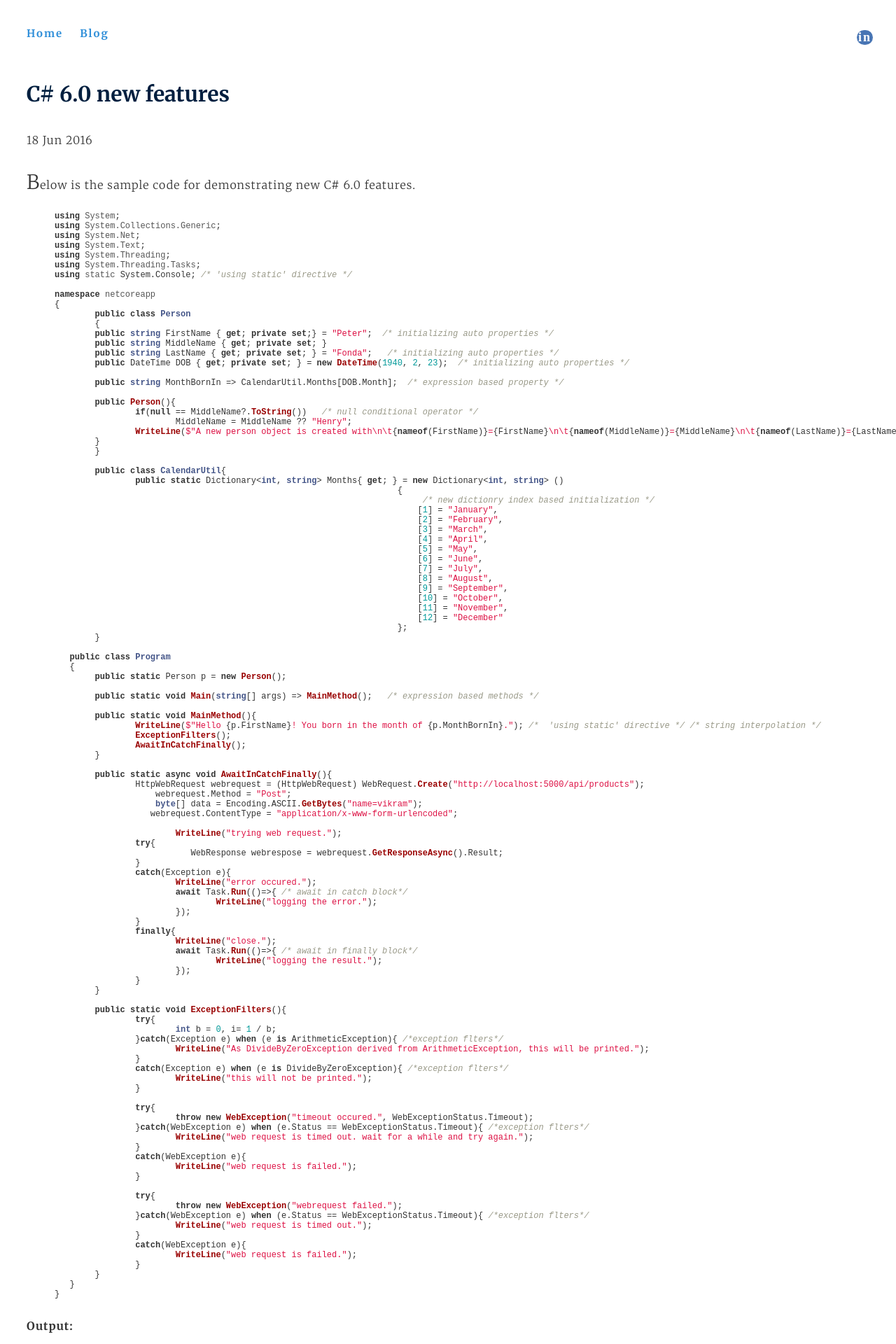
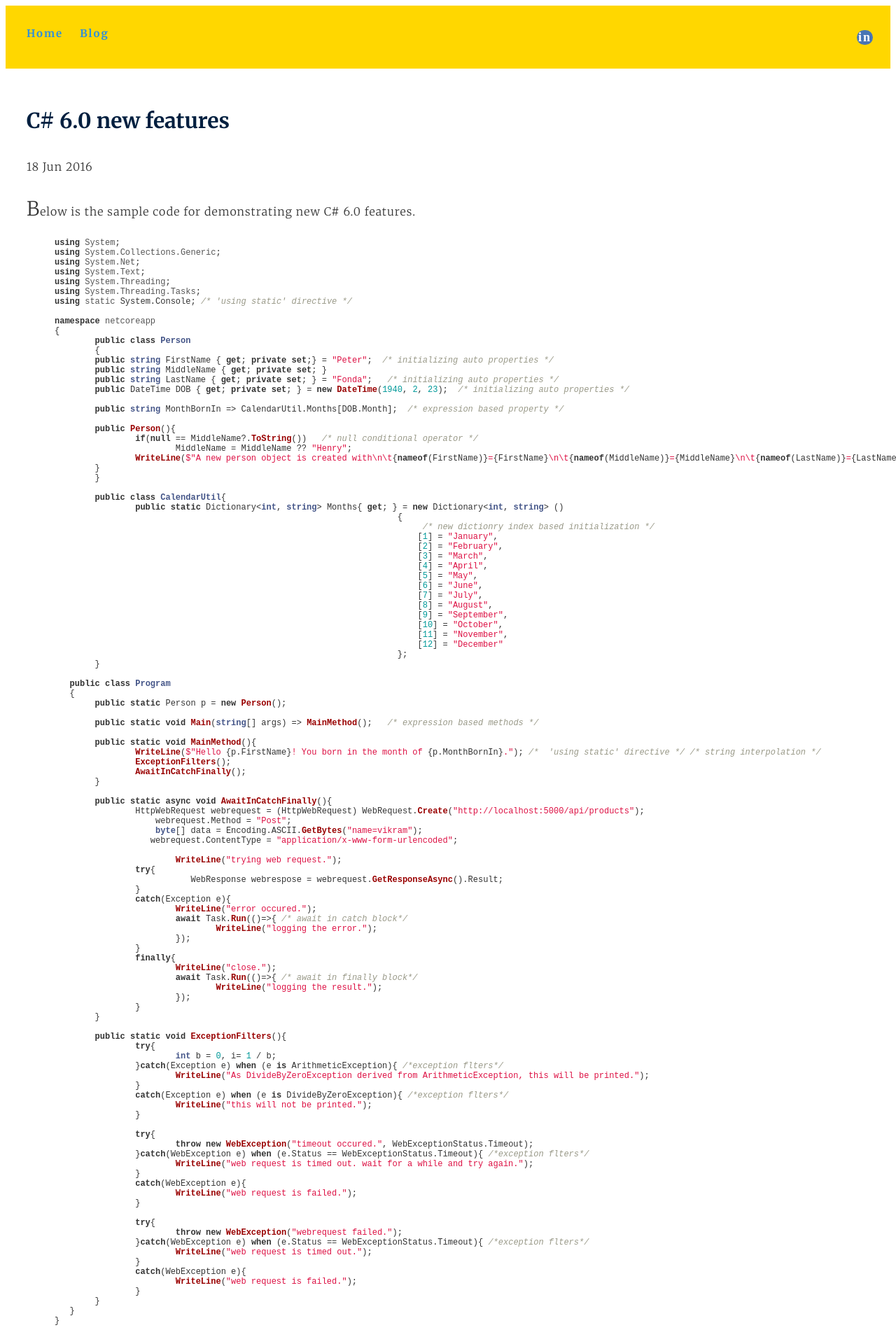
Before and after one commit to srirangamv/srirangamv.github.io, a Jekyll site: the page built from index.html, in a window 1280 px wide. Shown: the top 1920 px of the page at 70% size. Built offline with Jekyll 4.4.1, drawn with Linux system fonts in a browser that asks for light colours; the list of posts is cut into pages by our own code.

Commit message:
css changes.

```diff
--- a/css/style.css
+++ b/css/style.css
@@ -121,6 +121,7 @@
 .hs-top{
    padding: 30px 20px 10px 30px;
    height:50px;
+   background-color: gold;
    /*box-shadow: 1px 3px 1px #888888;*/
 }
 
@@ -157,7 +158,7 @@
   float:right;
 }
 .hs-outer{
-   top:60px;
+   top:98px;
    position:fixed;
    padding: 30px 20px 10px 30px;
    overflow-x:hidden;
```
